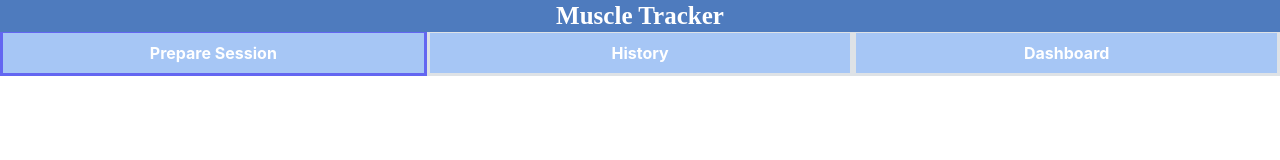
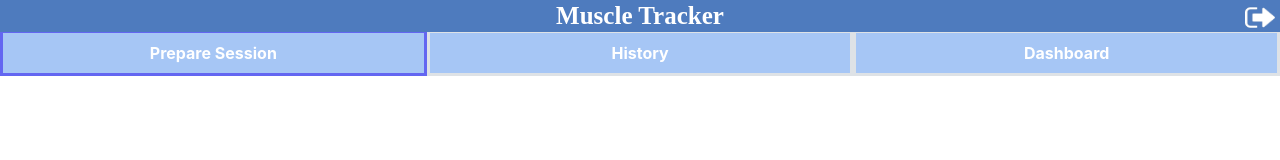
Before and after one commit to KragWu/MuscleTracker, a React app in the folder client/: page / in a window 1280 px wide. Shown: the top 160 px of the page. Built offline with nearby package versions, Linux system fonts and the light colour scheme; sample sign-in values are in the browser's storage.

Commit message:
:sparkles: Add logout button

```diff
--- a/client/src/Global.css
+++ b/client/src/Global.css
@@ -7,6 +7,10 @@ button {
     background-color: #A6C6F5;
     color: white;
     font-weight: bold;
+}
+
+button:hover {
+    cursor: pointer;
 }
 
 h2 {
@@ -29,6 +33,10 @@ img {
     text-align: center;
 }
 
+.messageErreur {
+    color: red;
+}
+
 /** Login Layout **/
 
 .alleger {
@@ -48,6 +56,18 @@ img {
     border-radius: 10px;
     width: 150px;
     height: 40px;
+}
+
+.buttonLogout {
+    position: fixed;
+    margin-right: 5px;
+    top: 0;
+    right: 0;
+    height: 25px;
+}
+
+.buttonLogout:hover {
+    cursor: pointer;
 }
 
 
--- a/client/src/components/HeaderLayout.js
+++ b/client/src/components/HeaderLayout.js
@@ -2,6 +2,7 @@ import React from "react";
 import { Outlet, useNavigate } from "react-router-dom";
 import {TabMenu} from 'primereact/tabmenu'
 import "../Global.css"
+import imgDeconnexion from './assets/deconnexion.png'
 
 const HeaderLayout = () => {
 
@@ -32,13 +33,16 @@ const HeaderLayout = () => {
   return (
     <>
       <div>
-        <h1 className="Title-App centrage" >Muscle Tracker</h1>
+        <div>
+          <h1 className="Title-App centrage" >Muscle Tracker</h1>
+          { sessionStorage.getItem("userId") == undefined ? "" :
+            <img src={imgDeconnexion} title="Déconnexion" className="buttonLogout alleger" alt="Deconnexion" onClick={() => navigate("/logout")}></img>}
+        </div>
         {
           sessionStorage.getItem("userId") == undefined ? <TabMenu model={itemNoLogin} activeIndex={computeUrl(itemNoLogin)} /> :
         <TabMenu model={items} activeIndex={computeUrl(items)} />
         }
       </div>
-
       {/* An <Outlet> renders whatever child route is currently active,
           so you can think about this <Outlet> as a placeholder for
           the child routes we defined above. */}
```
Also changed, not shown: client/src/components/assets/deconnexion.png (added).
